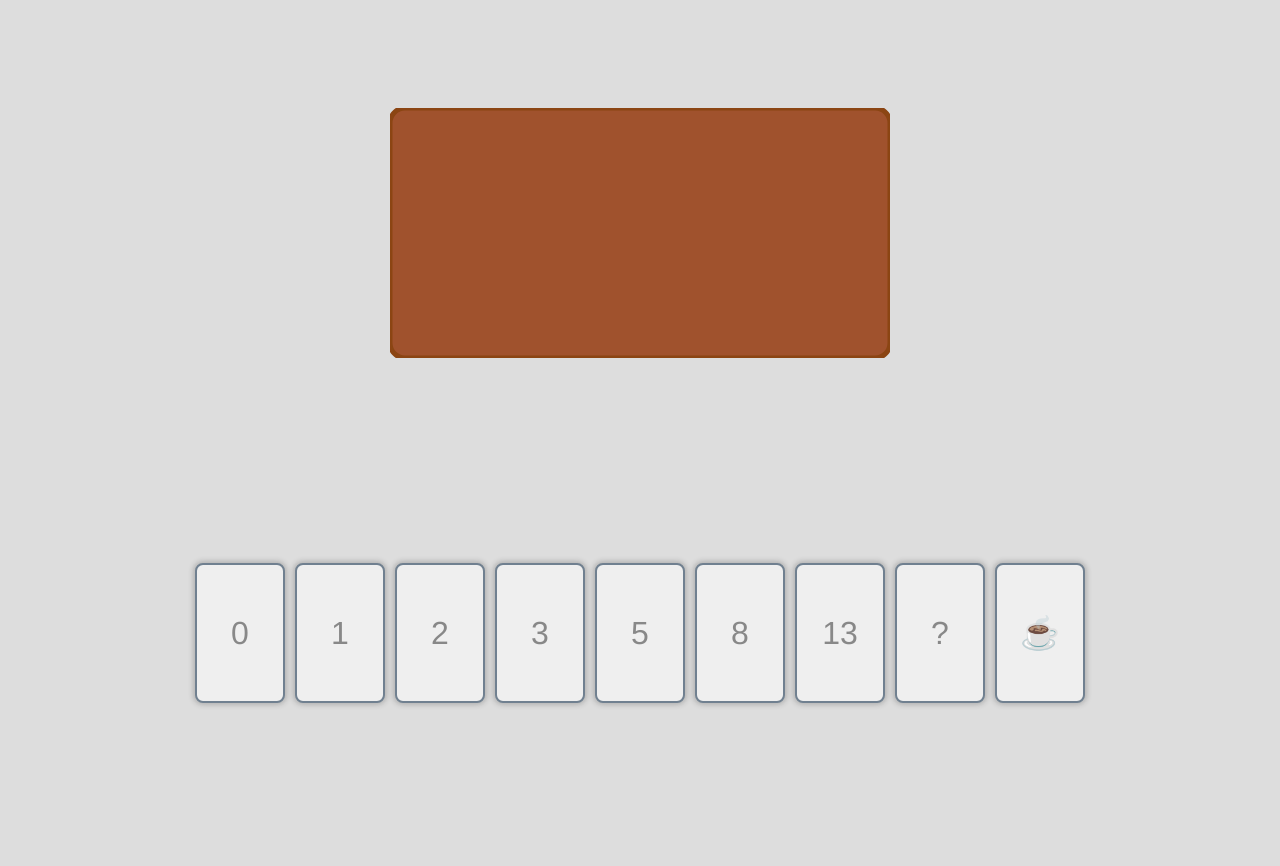
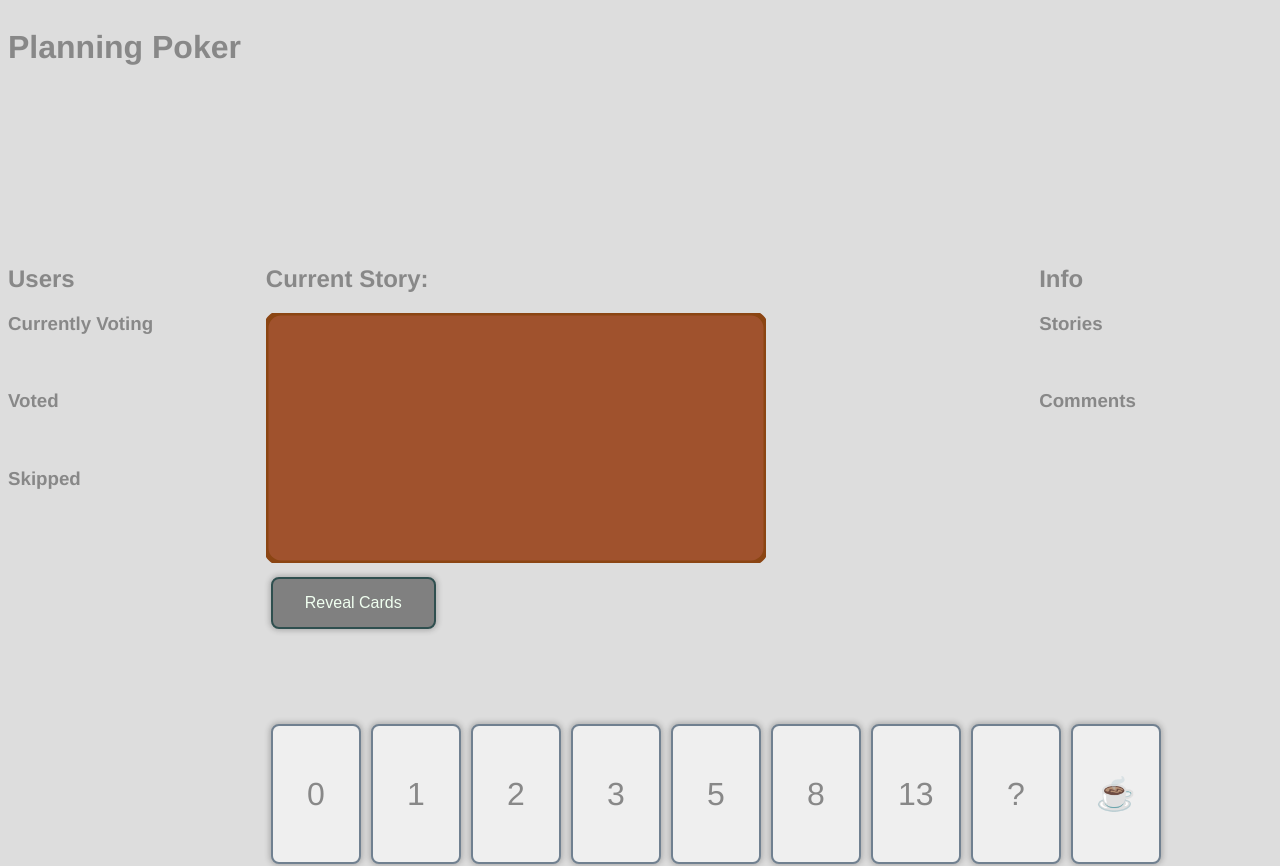
Before and after one commit to m-pawlicki/planning-poker, a React (Vite) app: page / in a window 1280 px wide. Shown: the top 866 px of the page. Before the commit the page ends 816 px from the top, so only its background shows below. Built offline with nearby package versions, Linux system fonts and the light colour scheme.

Commit message:
overhauled layout

```diff
--- a/src/App.css
+++ b/src/App.css
@@ -42,6 +42,7 @@
 
 .card-hand {
   display: inline-flex;
+  margin-bottom: 10px;
 }
 
 input {
@@ -58,10 +59,7 @@ input:checked + label {
   box-shadow: 0px 0px 5px 5px rgba(70,46,255,0.5);
 }
 
-.table, .hand {
-  width: 100%;
-  height: 100%;
-  padding: 100px;
-  display: flex;
-  justify-content: center;
+.table-container {
+  padding: auto;
+  margin-bottom: 10px;
 }
--- a/src/App.tsx
+++ b/src/App.tsx
@@ -16,7 +16,7 @@ function Card({value}) {
 
 }
 
-// User's hand of cards
+// A user's hand of cards
 function Hand() {
   return (
     <>
@@ -31,17 +31,70 @@ function Hand() {
         <Card value={"?"} />
         <Card value={"☕"} />
       </div>
+      <div>
+        <button className="button">Submit</button><button className="button">Skip</button>
+      </div>
     </>
   )
 }
 
-// Shows cards picked from users, initially face down
+// Visual representation of cards picked by users and the current story to vote upon
 function Table() {
   return (
     <>
+    <h2>Current Story:</h2>
+    <div className="table-container">
       <svg width="500" height="250">
         <rect width="500" height="250" rx="15" ry="15" fill="sienna" stroke="saddlebrown" strokeWidth="5" />
       </svg>
+    </div>
+    <div>
+      <button className="button">Reveal Cards</button>
+    </div>
+    </>
+  )
+}
+
+// Header
+function Header() {
+  return (
+    <>
+    <h1>Planning Poker</h1>
+    </>
+  )
+}
+
+// Footer
+function Footer() {
+  return (
+    <>
+    <sub>fneet (c) 2026</sub>
+    </>
+  )
+}
+
+// User list, current voting status, and how they voted (when revealed)
+function Users() {
+  return (
+    <>
+    <h2>Users</h2>
+    <h3>Currently Voting</h3>
+    <br />
+    <h3>Voted</h3>
+    < br />
+    <h3>Skipped</h3>
+    </>
+  )
+}
+
+// Shows the list of stories, vote status of stories, and comments tied to the current story
+function Info() {
+  return (
+    <>
+    <h2>Info</h2>
+    <h3>Stories</h3>
+    <br />
+    <h3>Comments</h3>
     </>
   )
 }
@@ -52,12 +105,26 @@ export default function App() {
 
   return (
     <>
-        <div className="table">
+      <div className="parent">
+        <div className="div-head">
+          <Header />
+        </div>
+        <div className="div-users">
+          <Users />
+        </div>
+        <div className="div-table">
           <Table />
         </div>
-        <div className="hand">
+        <div className="div-cards">
           <Hand />
         </div>
+        <div className="div-info">
+          <Info />
+        </div>
+        <div className="div-foot">
+          <Footer />
+        </div>
+      </div>
     </>
   )
 }
--- a/src/index.css
+++ b/src/index.css
@@ -3,12 +3,66 @@
 }
 
 body {
-  height: 100vh;
-  overflow: hidden;
   background: #dddddd;
   font-family: Helvetica, sans-serif;
   color: #888888;
-  display: flex;
-  justify-content: center;
-  align-items: center;
 }
+
+
+.parent {
+    display: grid;
+    grid-template-columns: repeat(5, 1fr);
+    grid-template-rows: repeat(5, 1fr);
+    gap: 25px;
+}
+
+.div-head {
+    grid-column: span 5 / span 5;
+}
+
+.div-foot {
+    grid-column: span 5 / span 5;
+    grid-column-start: 1;
+    grid-row-start: 5;
+}
+
+.div-users {
+    grid-row: span 3 / span 3;
+    grid-column-start: 1;
+    grid-row-start: 2;
+}
+
+.div-table {
+    grid-column: span 3 / span 3;
+    grid-row: span 2 / span 2;
+    grid-column-start: 2;
+    grid-row-start: 2;
+}
+
+.div-cards {
+    grid-column: span 3 / span 3;
+    grid-column-start: 2;
+    grid-row-start: 4;
+}
+
+.div-info {
+    grid-row: span 3 / span 3;
+    grid-column-start: 5;
+    grid-row-start: 2;
+}
+
+button {
+  background-color: gray;
+  color: honeydew;
+  padding: 15px 32px;
+  margin-inline: 5px;
+  text-align: center;
+  text-decoration: none;
+  font-size: 16px;
+  cursor: pointer;
+  border-radius: 0.5rem;
+  border-style: solid;
+  border-width: 2px;
+  border-color: darkslategray;
+  box-shadow: 0 0 5px 2px rgba(50, 50, 50, 0.25);
+}
```
